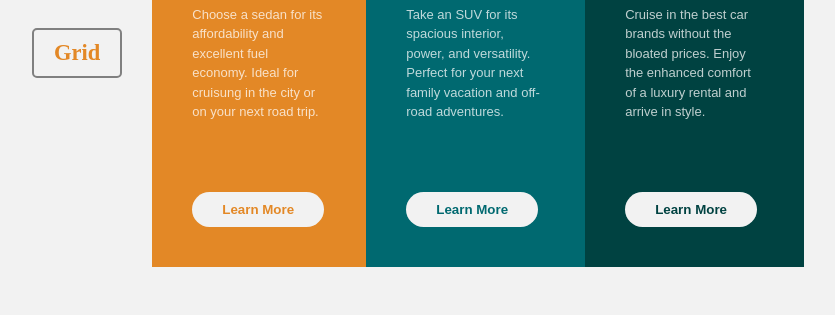
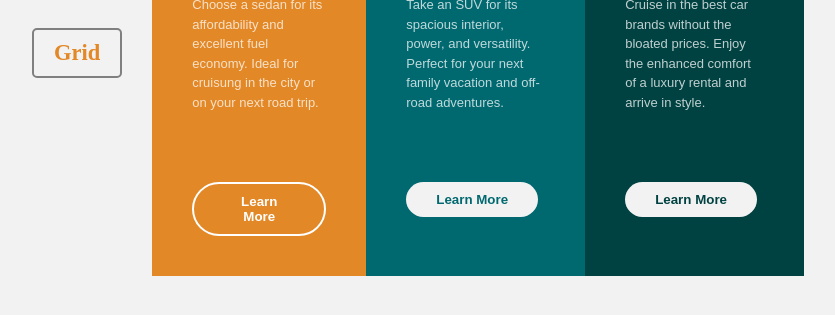
Before and after one commit to Istijaab/CSS-LAYOUT, a plain HTML site: page index.html in a window 1280 px wide. In both pictures the pointer is over the button 450 px from the left and 556 px from the top of the page. Shown: the part 347-662 px from the top of the page, without its empty margins (192-1027 px from the left). Drawn offline with Linux system fonts and the light colour scheme.

Commit message:
second commit

```diff
--- a/style.css
+++ b/style.css
@@ -102,4 +102,11 @@ a{
 }
 button:hover{
     cursor: pointer;
+    border: 2px solid white;
+    color: white;
+    background-color: transparent;
+    border-radius: 50px;
+    margin-top: 70px;
+    padding: 10px 30px 10px 30px;
+    font-weight: 700;
 }
```
